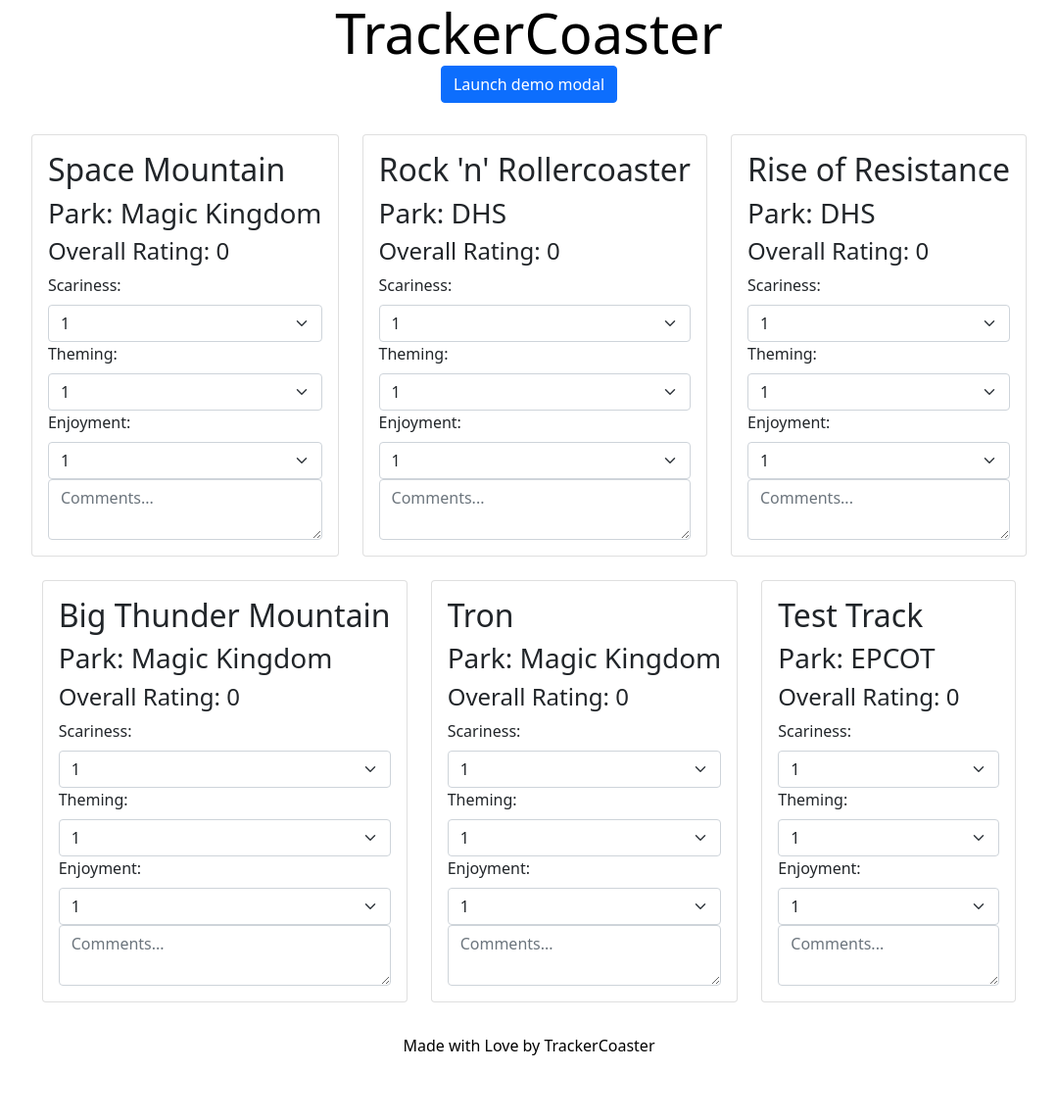
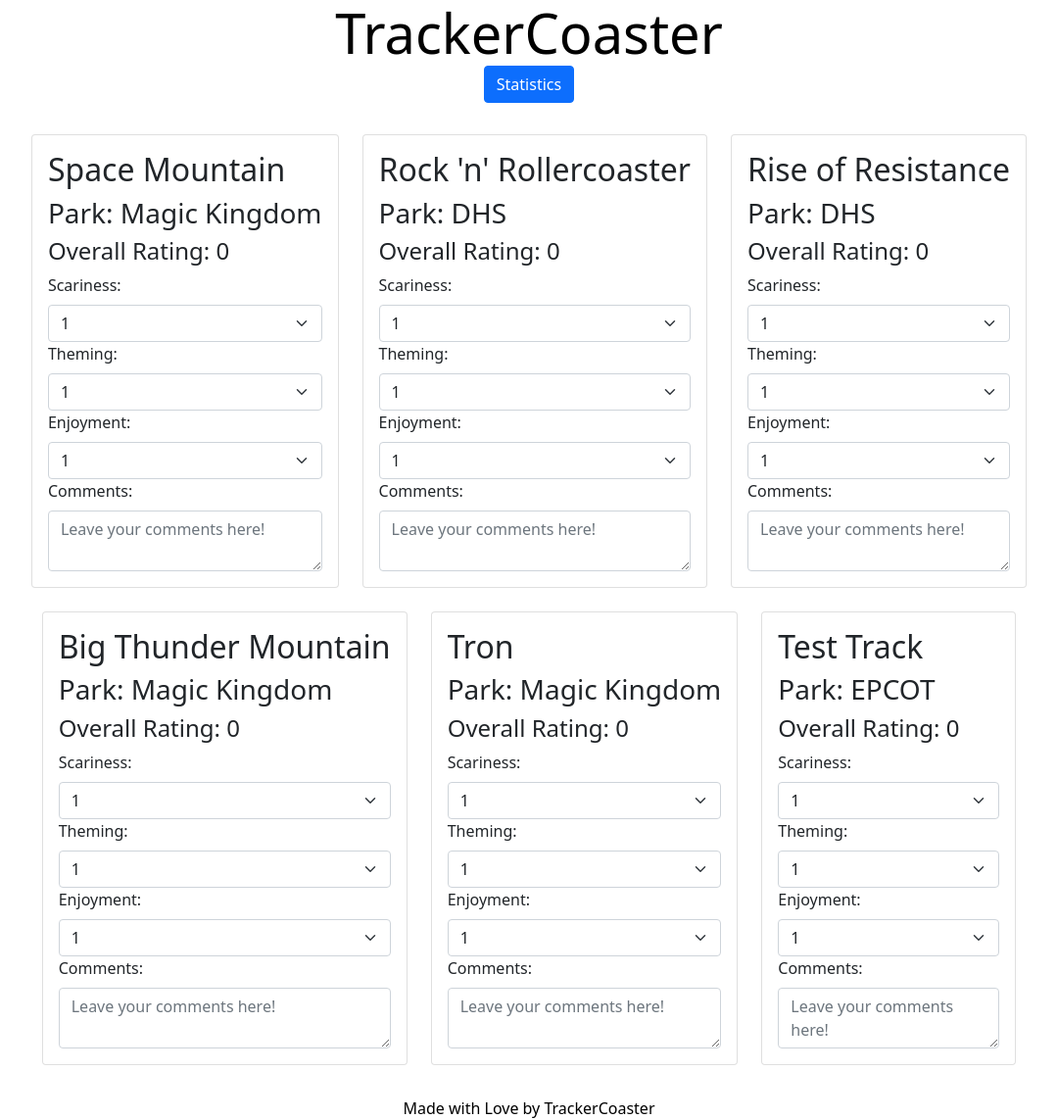
Before and after one commit to ryannarnoldd/TrackerCoaster, a plain HTML site: page index.html in a window 1280 px wide. Shown: the whole page at 98% size, without its empty margins (100-1179 px from the left). Before the commit the page ends 1079 px from the top, so only its background shows below. Drawn offline with nearby package versions, Linux system fonts and the light colour scheme.

Commit message:
Added comments to localStoage and loads only if defined

```diff
--- a/assets/scripts/script.js
+++ b/assets/scripts/script.js
@@ -15,6 +15,7 @@ function updateRide(form) {
   let scariness = form.querySelector("#scariness").value;
   let theming   = form.querySelector("#theming").value;
   let enjoyment = form.querySelector("#enjoyment").value;
+  let comment  = form.querySelector("#comment").value;
   const name = form.getAttribute("for");
   const ratingSpan = form.querySelector("#rating");
 
@@ -29,7 +30,8 @@ function updateRide(form) {
       scariness: scariness,
       theming: theming,
       enjoyment: enjoyment,
-      rating: rating
+      rating: rating,
+      comment: comment
   };
 
   storeLocalStorage(name, ride);
@@ -50,15 +52,21 @@ function getTotalOverallRating() {
 }
 
 function renderData() {
+  const completedSpan = document.querySelector('#completed');
   for (i = 0; i < localStorage.length; i++) {
     const ride = JSON.parse(localStorage.getItem(localStorage.key(i)));
     const form = document.querySelector(`form[for="${localStorage.key(i)}"]`);
-    console.log(form);
     form.querySelector("#scariness").value = ride.scariness;
     form.querySelector("#theming").value = ride.theming;
     form.querySelector("#enjoyment").value = ride.enjoyment;
     form.querySelector("#rating").innerHTML = ride.rating.toFixed(2);
+
+    if (ride.comment) {
+      form.querySelector('#comment').value = ride.comment;
+    }
   }
+
+  completedSpan.innerHTML = localStorage.length;
 
   getTotalOverallRating();
 }
--- a/index.html
+++ b/index.html
@@ -13,9 +13,7 @@
 <body>
     <header>
         <h1>TrackerCoaster</h1>
-        <button type="button" class="btn btn-primary" data-bs-toggle="modal" data-bs-target="#exampleModal">
-            Launch demo modal
-        </button>
+        <button type="button" class="btn btn-primary" data-bs-toggle="modal" data-bs-target="#statistics">Statistics</button>
     </header>
 
     <main>
@@ -68,7 +66,8 @@
                             <option value="5">5</option>
                         </select>
 
-                        <textarea class="form-control" placeholder="Comments..." id="comment" ></textarea>
+                        <label for="enjoyment" class="form-label">Comments: </label>
+                        <textarea class="form-control" placeholder="Leave your comments here!" id="comment" ></textarea>
                     </form>
                 </div>
             </div>
@@ -110,7 +109,8 @@
                             <option value="5">5</option>
                         </select>
 
-                        <textarea class="form-control" placeholder="Comments..." id="comment" ></textarea>
+                        <label for="enjoyment" class="form-label">Comments: </label>
+                        <textarea class="form-control" placeholder="Leave your comments here!" id="comment" ></textarea>
                     </form>
                 </div>
             </div>
@@ -153,7 +153,8 @@
                             <option value="5">5</option>
                         </select>
 
-                        <textarea class="form-control" placeholder="Comments..." id="comment" ></textarea>
+                        <label for="enjoyment" class="form-label">Comments: </label>
+                        <textarea class="form-control" placeholder="Leave your comments here!" id="comment" ></textarea>
                     </form>
                 </div>
             </div>
@@ -196,7 +197,8 @@
                             <option value="5">5</option>
                         </select>
 
-                        <textarea class="form-control" placeholder="Comments..." id="comment" ></textarea>
+                        <label for="enjoyment" class="form-label">Comments: </label>
+                        <textarea class="form-control" placeholder="Leave your comments here!" id="comment" ></textarea>
                     </form>
                 </div>
             </div>
@@ -239,7 +241,8 @@
                             <option value="5">5</option>
                         </select>
 
-                        <textarea class="form-control" placeholder="Comments..." id="comment" ></textarea>
+                        <label for="enjoyment" class="form-label">Comments: </label>
+                        <textarea class="form-control" placeholder="Leave your comments here!" id="comment" ></textarea>
                     </form>
                 </div>
             </div>
@@ -282,7 +285,8 @@
                             <option value="5">5</option>
                         </select>
 
-                        <textarea class="form-control" placeholder="Comments..." id="comment" ></textarea>
+                        <label for="enjoyment" class="form-label">Comments: </label>
+                        <textarea class="form-control" placeholder="Leave your comments here!" id="comment"></textarea>
                     </form>
                 </div>
             </div>
@@ -294,16 +298,15 @@
 
     <footer>Made with Love by TrackerCoaster</footer>
 
-    <div class="modal fade" id="exampleModal" tabindex="-1" aria-labelledby="exampleModalLabel" aria-hidden="true">
+    <div class="modal fade" id="statistics" tabindex="-1" aria-labelledby="statistics" aria-hidden="true">
         <div class="modal-dialog">
         <div class="modal-content">
             <div class="modal-header">
-                <h2 class="modal-title" id="exampleModalLabel">Statistics</h2>
+                <h2 class="modal-title" id="statistics">Statistics</h2>
             </div>
             <div class="modal-body">
-                <h5>Overall Rating:
-                    <span id="overall">0</span>
-                </h5>
+                <h5>Overall Rating: <span id="overall">0</span></h5>
+                <h5>Rides Completed: <span id="completed">0</span>/20</h5>
             </div>
             <div class="modal-footer">
                 <button type="button" class="btn btn-secondary" data-bs-dismiss="modal">Close</button>
```
